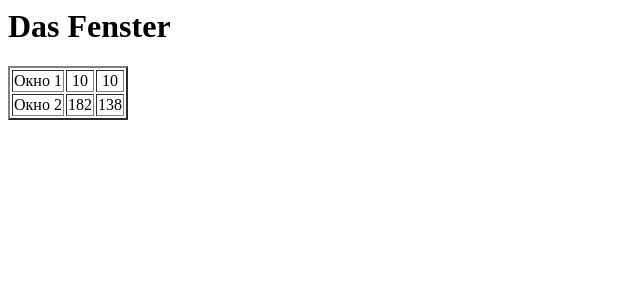
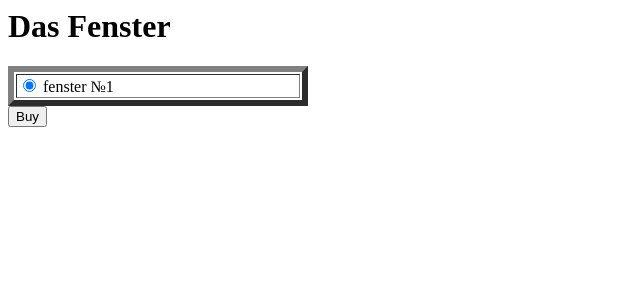
Before and after one commit to vsmaksimov/wcity, a Django app: page /fenster/ in a window 1280 px wide. Shown: the top 300 px of the page, without its empty margins (0-640 px from the left). Run offline with Django 3.2, Linux system fonts and the light colour scheme; tables that the repository leaves empty hold one stand-in row (values such as "Sample post"); parts of the project's set-up code (start-up, migrations or seed data) failed here and were passed over.

Commit message:
edit fenster & views

```diff
--- a/fenster/models.py
+++ b/fenster/models.py
@@ -1,4 +1,5 @@
 from django.db import models
+from django.core.validators import int_list_validator
 
 # Create your models here
 
@@ -9,3 +10,8 @@ class Fenster(models.Model):
         default ='',
         max_length=1024
     )
+    fenster_scheme = models.CharField(
+        validators=[int_list_validator],
+        default='1,2',
+        max_length=1024
+    )
--- a/fenster/templates/fenster/index.bck.html
+++ b/fenster/templates/fenster/index.bck.html
@@ -1,5 +1,6 @@
 <h1>Das Fenster</h1>
 
+<!--<a href="/admin/">Залогинимся?</a>
 <table name="table-fenster" border="2">
     {% for fenster in fenster_list %}
         <tr>
@@ -8,4 +9,47 @@
             <td style="text-align: center">{{ fenster.fenster_height }}</td>
         </tr>
     {% endfor %}
-</table>
+</table>-->
+<!--
+{%for countryside in fenstertypes %}
+    <table border="6">
+    {% if countryside %}
+        <tr height="50px">
+            <td colspan="2">
+                &nbsp;
+            </td>
+        </tr>
+    {% endif %}
+        <tr height="{{window_height}}px">
+            <td width="50px">
+                &nbsp;
+            </td>
+            <td width="50px">
+                &nbsp;
+            </td>
+        </tr>
+    </table>
+{% endfor %}-->
+
+<form action="{% url 'buy' %}" method="post">
+{% csrf_token  %}
+{% for afenster in fenster_list %}
+    <table border="6" width="300px">
+       <tr width="{{fenster.fenster_width}}" height="{{afenster.fenster_height}}px">
+           <td colspan="2">
+               <input
+                   type="radio"
+                   name="selected_fenster"
+                   id="fenster{{afenster.id}}"
+                   value="{{afenster.id}}"
+                   checked="checked"
+               />
+               <label for="fenster{{afenster.id}}">
+                   fenster №{{afenster.id}}
+               </label>
+           </td>
+       </tr>
+    </table>
+{% endfor %}
+<input type="submit" value="Buy"/>
+</form>
--- a/fenster/urls.py
+++ b/fenster/urls.py
@@ -3,5 +3,6 @@ from django.urls import path
 from . import views
 
 urlpatterns = [
-    path('', views.index, name='index',)
+    path('', views.index, name='index',),
+    path('', views.index, name='buy'),
 ]
--- a/fenster/views.py
+++ b/fenster/views.py
@@ -1,4 +1,5 @@
 from django.shortcuts import render
+from django.http import HttpResponse, HttpResponseRedirect
 
 # Create your views here.
 
@@ -9,18 +10,20 @@ from .models import Fenster
 from random import randint
 
 def index(request):
-    # template = loader.get_template('fenster/index.bck.html')
-    test_creation()
+    # test_creation()
     fenster_list = Fenster.objects.order_by("id")
     context = {
-       #  "window_height": 100,
-       #  "window_width": fenster_list[0].fenster_width,
-       #  "fenstertypes": [True, False],
-       #  "how_many_fenster": len(fenster_list),
-        "fenster_list": fenster_list,
+        "request_place": str(request)
     }
-    # return HttpResponse(template.render(context))
-    return render(request, 'fenster/index.bck.html', context)
+
+    try:
+        if 'selected_fenster' in request.POST:
+            fenster_id = request.POST['selected_fenster']
+            return buy(request, fenster_id)
+        context["request_place"] += str(request.POST)
+    except Exception as e:
+        context["an_axception"] = str(e) + str(type(e))
+    return display_all(request, context)
 
 def test_creation():
 # Create a new fenster
@@ -30,3 +33,12 @@ def test_creation():
         window_view=''
     )
     f.save()
+
+def buy(request, fenster_id):
+    all_fensters = Fenster.objects
+    Fenster.objects.filter(id=fenster_id).delete()
+    return display_all(request)
+
+def display_all(request, context={}):
+    context["fenster_list"] = Fenster.objects.order_by("id")
+    return render(request, 'fenster/index.bck.html', context)
```
Also changed, not shown: fenster/migrations/0003_fenster_fenster_scheme.py (added).
